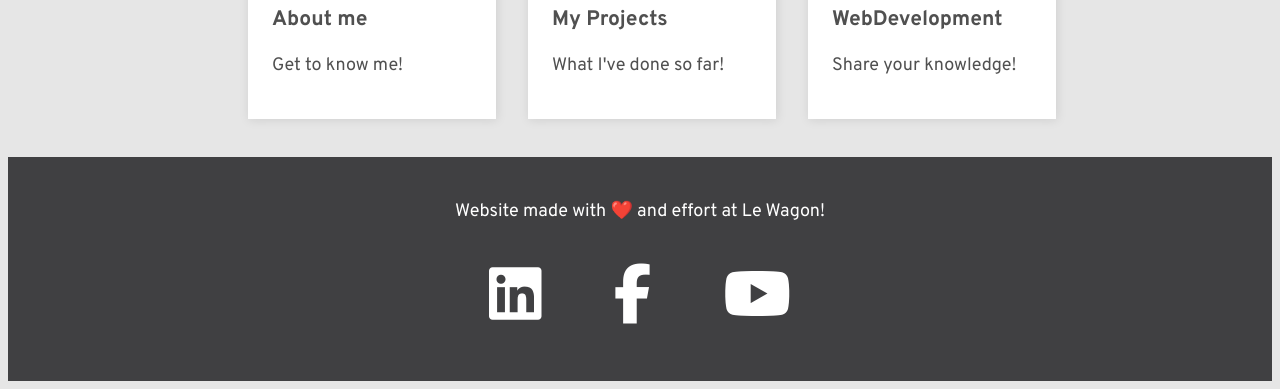
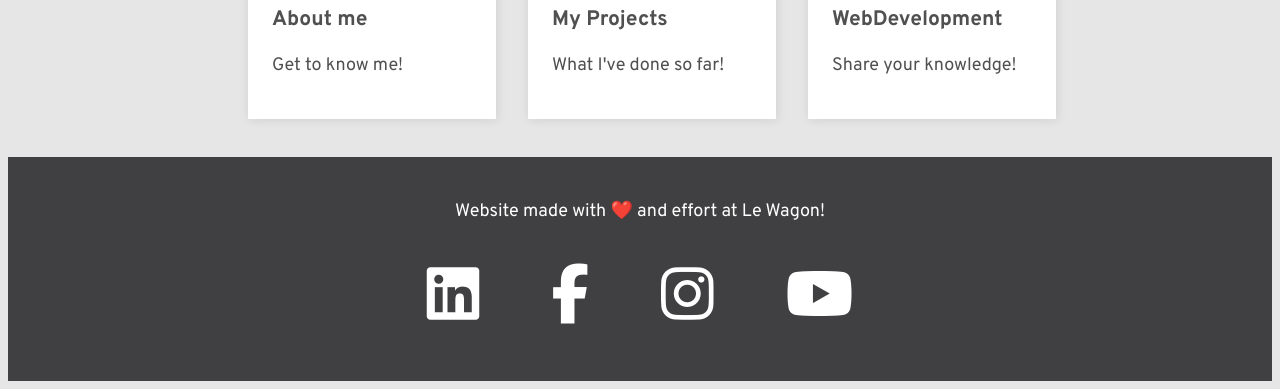
Before and after one commit to PMPG26/landing, a plain HTML site: page index.html in a window 1280 px wide. Shown: the part 887-1276 px from the top of the page. Drawn offline with Linux system fonts and the light colour scheme; a web font is replaced by a local one.

Commit message:
Update index.html

```diff
--- a/index.html
+++ b/index.html
@@ -46,6 +46,7 @@
   			<ul class="lista">
 				<li><a href="https://www.linkedin.com/in/pedro-pinheiro-gomes/" target="blank"><i class="fab fa-linkedin"></i></a></li>
 				<li><a href="https://www.facebook.com/pedro.gomes.3720" target="blank"><i class="fab fa-facebook-f"></i></a></li>
+				<li><a href="https://www.instagram.com/pedrogomesv3.0/" target="blank"><i class="fab fa-instagram"></i></a></li>
 				<li><a href="https://www.youtube.com/watch?v=pok8H_KF1FA" target="blank"><i class="fab fa-youtube"></i></a></li>
   			</ul>
   	</div>
```
